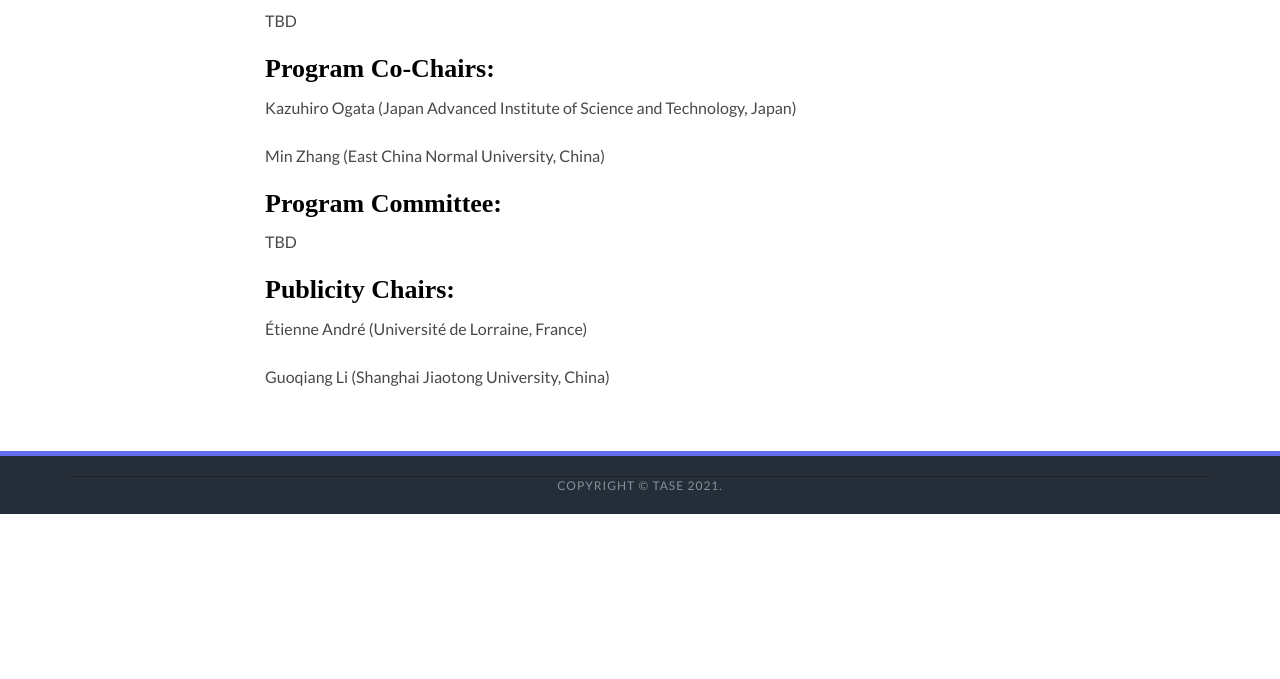
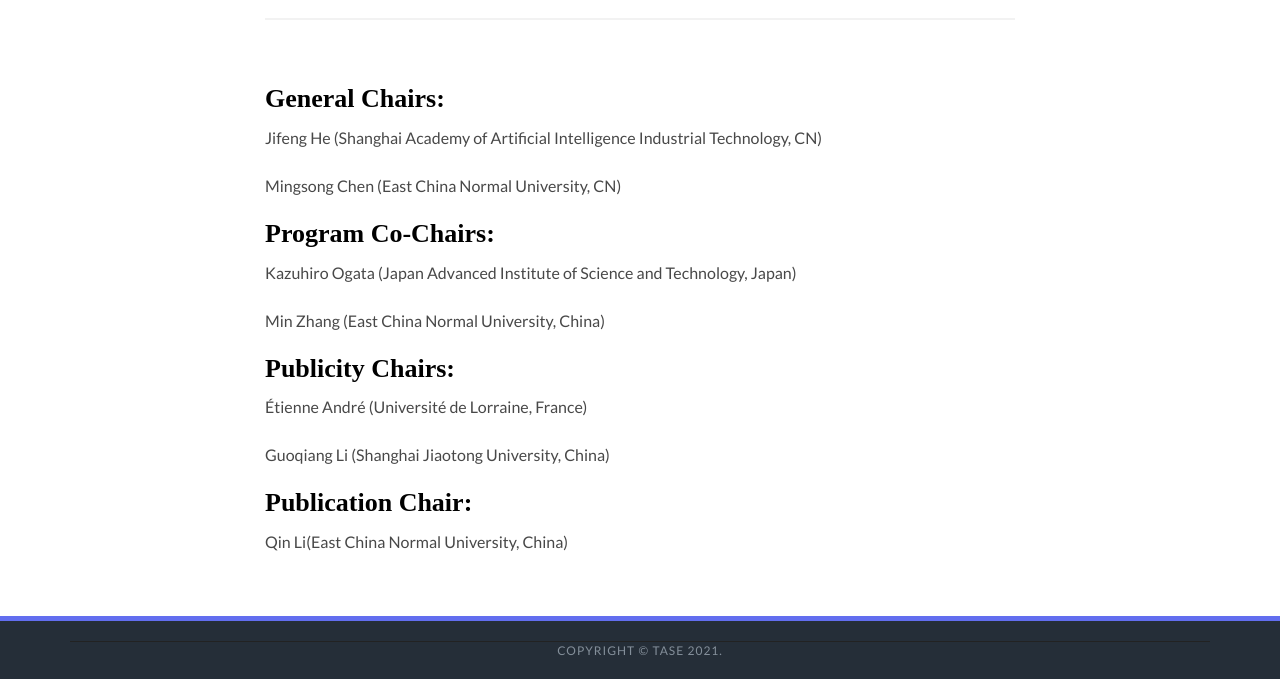
Before and after one commit to tase2021/tase, a plain HTML site: page c_chair.html in a window 1280 px wide. Shown: the part 482-1161 px from the top of the page. Before the commit the page ends 996 px from the top, so only its background shows below. Drawn offline with Linux system fonts and the light colour scheme; files whose address does not match are found by name; a web font is replaced by a local one.

Commit message:
Add files via upload

```diff
--- a/c_chair.html
+++ b/c_chair.html
@@ -163,15 +163,16 @@
 						<div class="line thin"></div>
 						<div class="page-description">
 							<h4>General Chairs:</h4>
-							<p>TBD</p>
+							<p>Jifeng He (Shanghai Academy of Artificial Intelligence Industrial Technology, CN)</p>
+							<p>Mingsong Chen (East China Normal University, CN)</p>
 							<h4>Program Co-Chairs:</h4>
 							<p>Kazuhiro Ogata (Japan Advanced Institute of Science and Technology, Japan)</p>
 							<p>Min Zhang (East China Normal University, China)</p>
-							<h4>Program Committee:</h4>
-							<p>TBD</p>
 							<h4>Publicity Chairs:</h4>
 							<p>Étienne André (Université de Lorraine, France)</p>
 							<p>Guoqiang Li (Shanghai Jiaotong University, China)</p>
+							<h4>Publication Chair:</h4>
+							<p>Qin Li(East China Normal University, China)</p>
 						</div>
 					</div>
 				</div>
```
